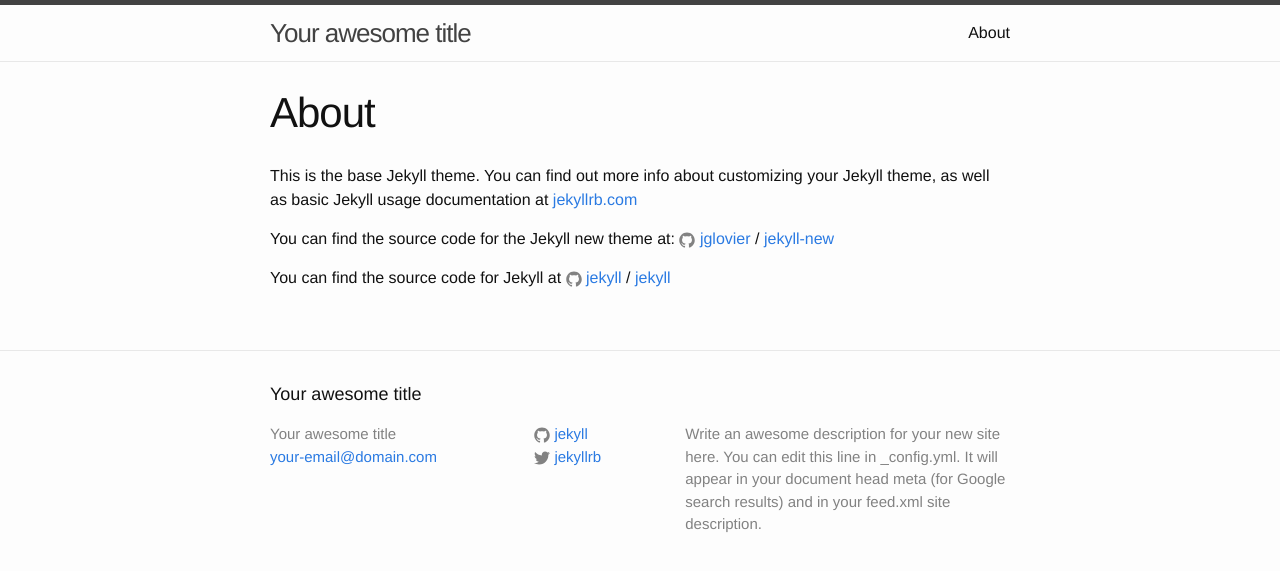
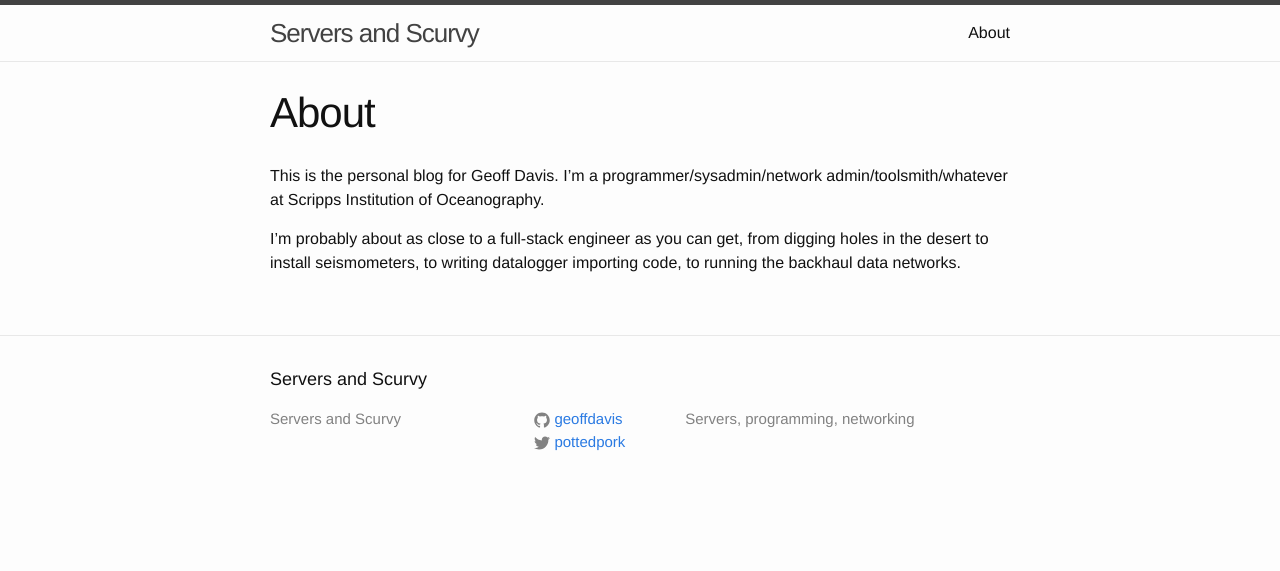
Before and after one commit to geoffdavis/geoffdavis.github.io, a Jekyll site: the page built from about.md, in a window 1280 px wide. Shown: the top 571 px of the page. Built offline with Jekyll 4.4.1, drawn with Linux system fonts in a browser that asks for light colours.

Commit message:
Import old post, update about page, set up _config

```diff
--- a/_config.yml
+++ b/_config.yml
@@ -6,16 +6,16 @@
 # 'jekyll serve'. If you change this file, please restart the server process.
 
 # Site settings
-title: Your awesome title
-email: your-email@domain.com
+title: Servers and Scurvy
+subtitle: Hacking all the planets
+author: Geoff Davis
+email:
 description: > # this means to ignore newlines until "baseurl:"
-  Write an awesome description for your new site here. You can edit this
-  line in _config.yml. It will appear in your document head meta (for
-  Google search results) and in your feed.xml site description.
+  Servers, programming, networking
 baseurl: "" # the subpath of your site, e.g. /blog
-url: "http://yourdomain.com" # the base hostname & protocol for your site
-twitter_username: jekyllrb
-github_username:  jekyll
+url: "https://geoffdavis.github.io"
+twitter_username: pottedpork
+github_username:  geoffdavis
 
 # Build settings
 markdown: kramdown
--- a/about.md
+++ b/about.md
@@ -4,12 +4,9 @@ title: About
 permalink: /about/
 ---
 
-This is the base Jekyll theme. You can find out more info about customizing your Jekyll theme, as well as basic Jekyll usage documentation at [jekyllrb.com](http://jekyllrb.com/)
+This is the personal blog for Geoff Davis. I'm a programmer/sysadmin/network
+admin/toolsmith/whatever at Scripps Institution of Oceanography.
 
-You can find the source code for the Jekyll new theme at:
-{% include icon-github.html username="jglovier" %} /
-[jekyll-new](https://github.com/jglovier/jekyll-new)
-
-You can find the source code for Jekyll at
-{% include icon-github.html username="jekyll" %} /
-[jekyll](https://github.com/jekyll/jekyll)
+I'm probably about as close to a full-stack engineer as you can get, from
+digging holes in the desert to install seismometers, to writing datalogger
+importing code, to running the backhaul data networks.
```
Also changed, not shown: _posts/2014-08-11-installing-obspy-for-antelope-5-dot-4-on-rhel-slash-centos-6.markdown (added, +202 -0 lines).
